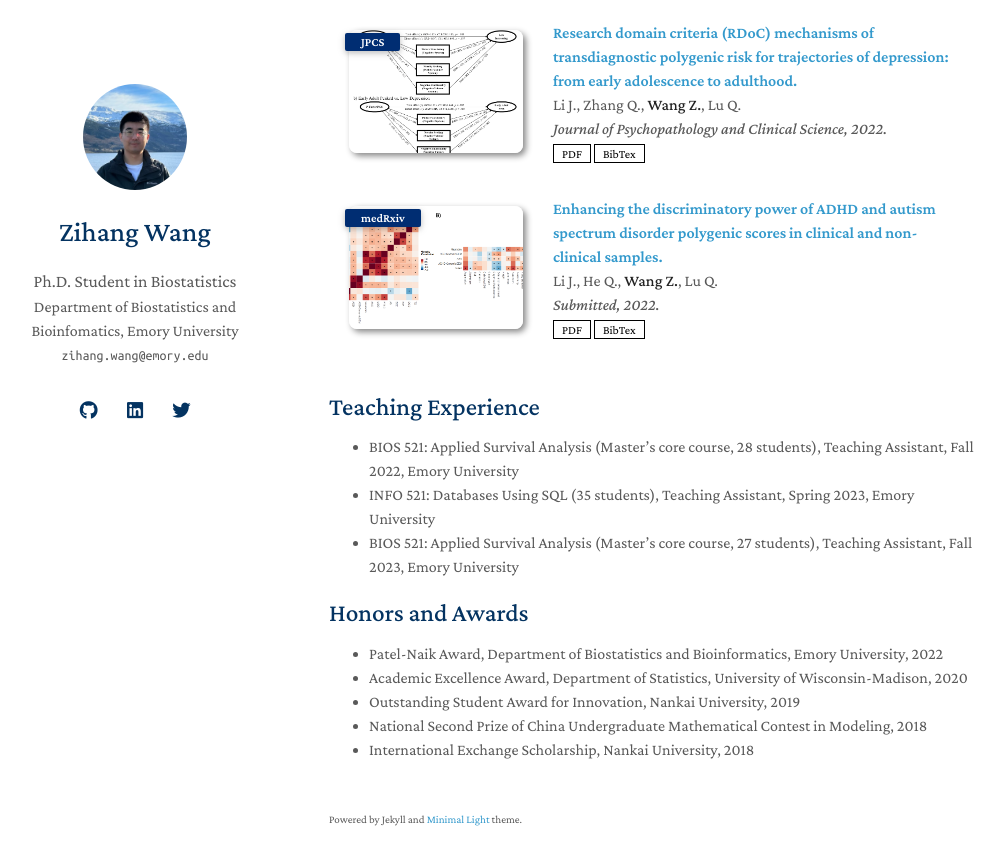
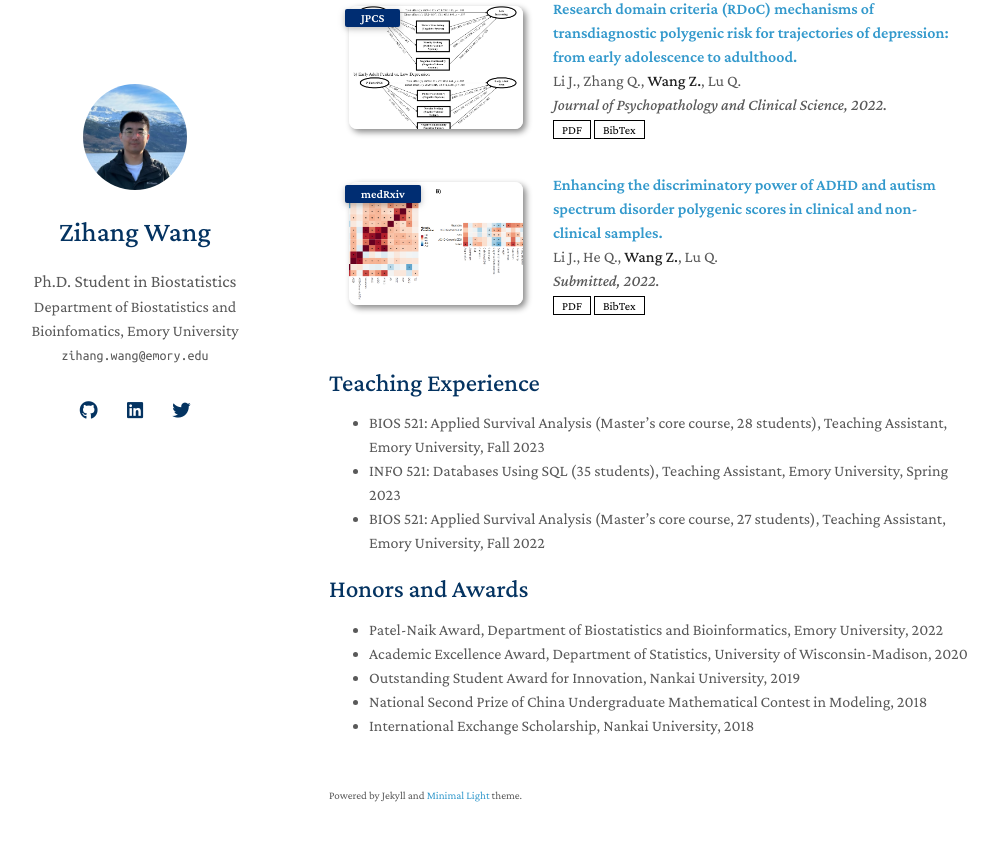
Before and after one commit to imzihangwang/imzihangwang.github.io, a Jekyll site: the page built from index.md, in a window 1280 px wide and 900 px high, scrolled down 974 px. Shown: the top 865 px of the window, without its empty margins (141-1145 px from the left). Built offline with Jekyll 4.4.1, drawn with Linux system fonts in a browser that asks for light colours; nearby versions of some CDN libraries; a style sheet for code colours, icons or effects is not loaded; our own code applies the rules of GitHub Pages for plain Markdown files; some of the changed text lies outside the part shown.

```diff
--- a/index.md
+++ b/index.md
@@ -31,9 +31,9 @@ My name in Chinese is 王子航.
 {% include_relative _includes/publications.md %}
 
 ## Teaching Experience
-- BIOS 521: Applied Survival Analysis (Master's core course, 28 students), Teaching Assistant, Fall 2022, Emory University
-- INFO 521: Databases Using SQL (35 students), Teaching Assistant, Spring 2023, Emory University
-- BIOS 521: Applied Survival Analysis (Master's core course, 27 students), Teaching Assistant, Fall 2023, Emory University
+- BIOS 521: Applied Survival Analysis (Master's core course, 28 students), Teaching Assistant, Emory University, Fall 2023
+- INFO 521: Databases Using SQL (35 students), Teaching Assistant, Emory University, Spring 2023
+- BIOS 521: Applied Survival Analysis (Master's core course, 27 students), Teaching Assistant, Emory University, Fall 2022
 
 ## Honors and Awards
 - Patel-Naik Award, Department of Biostatistics and Bioinformatics, Emory University, 2022
```
Also changed, not shown: other parts of index.md (+3 -3 lines).
